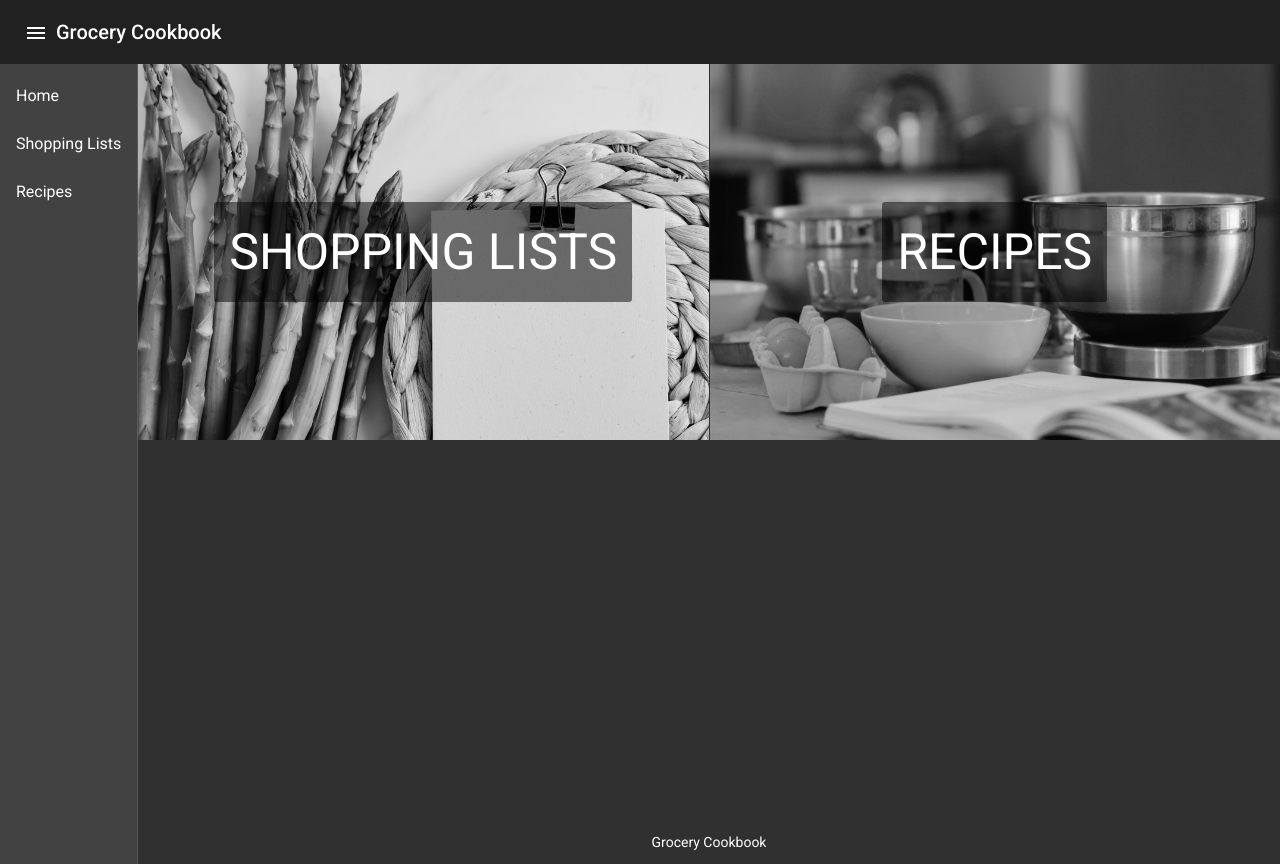
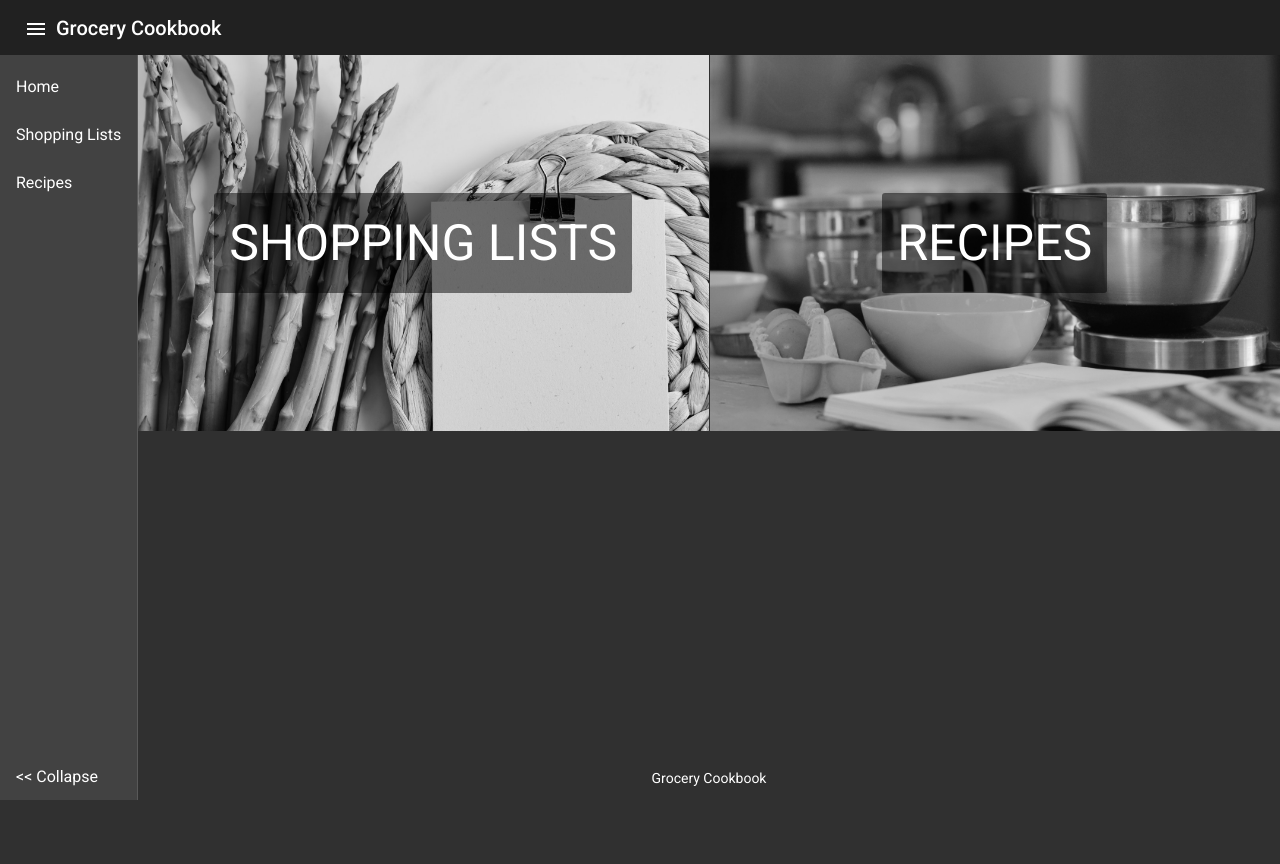
Before and after one commit to doey77/grocery-cookbook-node, an Angular app in the folder ui/: page / in a window 1280 px wide. Both pictures are taken after a click on the button "menu". After the commit the page ends 800 px from the top, so only its background shows below. Built offline with nearby package versions, Linux system fonts and the light colour scheme.

Commit message:
major navbar adjustments

```diff
--- a/ui/src/app/components/navbar/navbar.component.html
+++ b/ui/src/app/components/navbar/navbar.component.html
@@ -1,20 +1,39 @@
-<mat-toolbar>
-    <button (click)="sidenav.toggle()" mat-icon-button aria-label="Menu button">
-      <mat-icon>menu</mat-icon>
-    </button>
-    <span>Grocery Cookbook</span>
-    <span class="spacer"></span>
-</mat-toolbar>
-
-<mat-sidenav-container class="master-container">
-  <mat-sidenav #sidenav mode="side" [opened]="false">
-    <mat-nav-list >
-      <a *ngFor="let link of links" mat-list-item [routerLink]="link.routerLink">{{link.displayText}}</a>
-    </mat-nav-list>
+<mat-sidenav-container class="master-container" autosize (window:resize)="onResize($event)">
+  <!-- Be sure to keep 'fixedTopGap' in-line with .scss $toolbarHeight -->
+  <mat-sidenav #sidenav fixedTopGap="55" fixedInViewport="true" mode="side" [opened]="false">
+    <div *ngIf="!shortSidebar">
+      <mat-nav-list>
+        <a *ngFor="let link of links" mat-list-item [routerLink]="link.routerLink">{{link.displayText}}</a>
+      </mat-nav-list>
+      <div [ngClass]="bottomClass">
+        <mat-action-list>
+          <button mat-list-item (click)="toggleDrawerWidth()">&lt;&lt; Collapse</button>
+        </mat-action-list>
+      </div>
+    </div>
+    <div *ngIf="shortSidebar">
+      <mat-nav-list >
+        <a *ngFor="let link of links" mat-list-item [routerLink]="link.routerLink">hi</a>
+      </mat-nav-list>
+      <div [ngClass]="bottomClass">
+        <mat-action-list>
+          <button mat-list-item (click)="toggleDrawerWidth()">&gt;&gt;</button>
+        </mat-action-list>
+      </div>
+    </div>
   </mat-sidenav>
 
   <mat-sidenav-content class="content-container">
-    <router-outlet></router-outlet>
+    <mat-toolbar class="toolbar app-toolbar">
+      <button (click)="sidenav.toggle()" mat-icon-button aria-label="Menu button">
+        <mat-icon>menu</mat-icon>
+      </button>
+      <span>Grocery Cookbook</span>
+      <span class="spacer"></span>
+    </mat-toolbar>
+    <div class="router-outlet">
+      <router-outlet></router-outlet>
+    </div>
     <footer>
       <p>Grocery Cookbook</p>
     </footer>
--- a/ui/src/app/components/navbar/navbar.component.scss
+++ b/ui/src/app/components/navbar/navbar.component.scss
@@ -9,9 +9,35 @@ footer {
 	width: 100%;
 }
 
+// Be sure to adjust 'fixedTopGap'
+$toolbarHeight: 55px;
+
+.toolbar {
+	height: $toolbarHeight;
+	z-index: 9999;
+	position: fixed;
+	width: 100%;
+	top: 0;
+	left: 0;
+}
+
 .master-container .content-container{
-	min-height: 100vh;
+	min-height: calc(100vh - #{$toolbarHeight});
+	margin-top: $toolbarHeight;
 	overflow: hidden;
 	display: block;
 	position: relative;
 }
+
+.navBtnsBottomStick {
+	position:absolute;
+	bottom:0;
+}
+
+.navBtnsBottomRelative {
+	position:relative;
+}
+
+.router-outlet {
+	margin-bottom: 50px;
+}
--- a/ui/src/app/components/navbar/navbar.component.ts
+++ b/ui/src/app/components/navbar/navbar.component.ts
@@ -1,11 +1,34 @@
-import { Component } from '@angular/core';
+import { Component, OnInit } from '@angular/core';
 import { links } from 'src/app/links';
+
+type BottomClass = 'navBtnsBottomStick' | 'navBtnsBottomRelative'
 
 @Component({
   selector: 'app-navbar',
   templateUrl: './navbar.component.html',
   styleUrls: ['./navbar.component.scss']
 })
-export class NavbarComponent {
+export class NavbarComponent implements OnInit {
   public links = links;
+  public bottomClass: BottomClass = 'navBtnsBottomStick';
+  public shortSidebar = false;
+
+  private heightBreakpoint = 400;
+
+  ngOnInit() {
+    this.setBottomItemClass(window);
+  }
+
+  toggleDrawerWidth() {
+    this.shortSidebar = !this.shortSidebar;
+  }
+
+  onResize(event: any) {
+    this.setBottomItemClass(event.target);
+  }
+
+  setBottomItemClass(window: Window) {
+    this.bottomClass = window.innerHeight <= this.heightBreakpoint ?
+      'navBtnsBottomRelative' : 'navBtnsBottomStick'
+  }
 }
```
